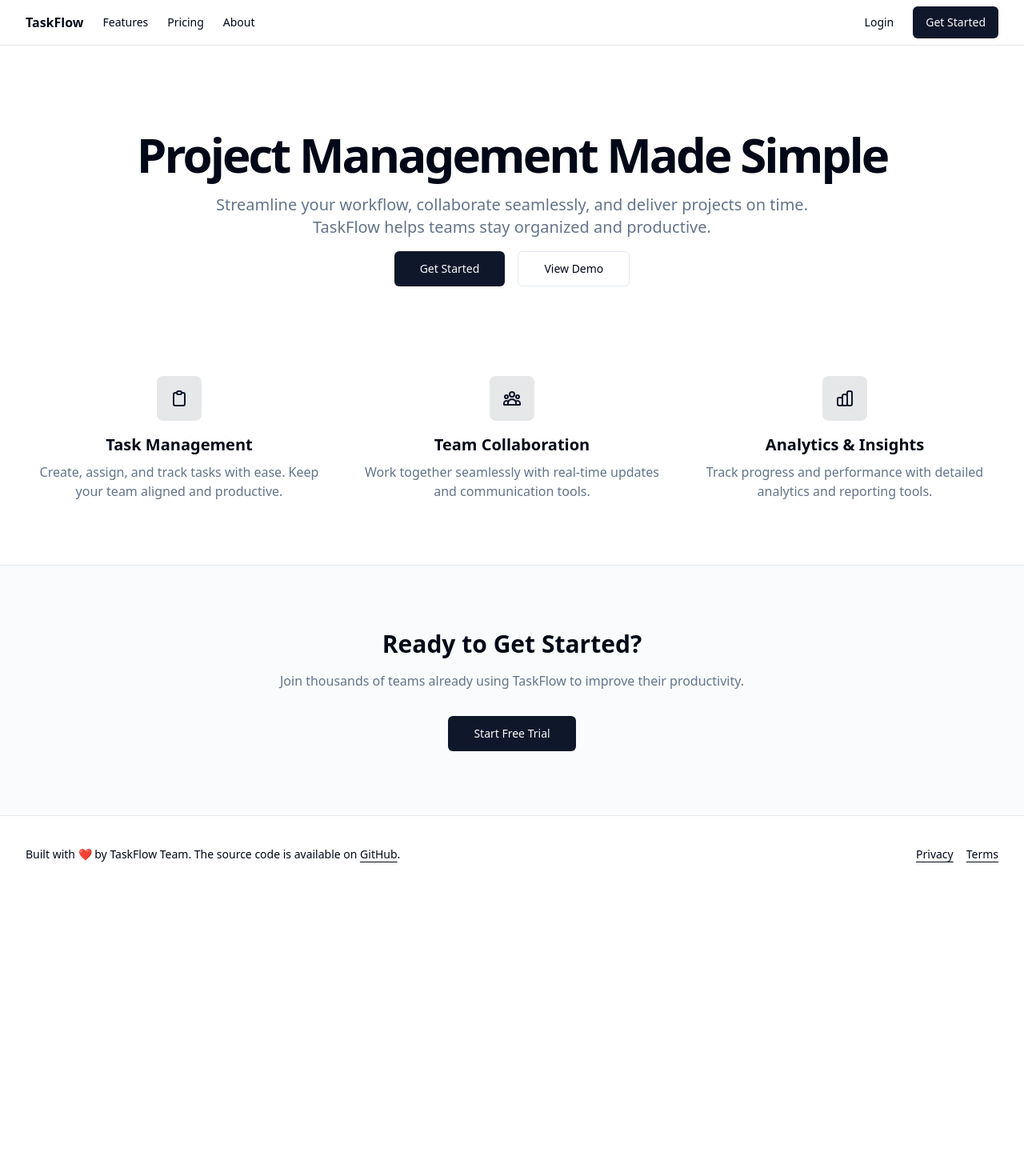
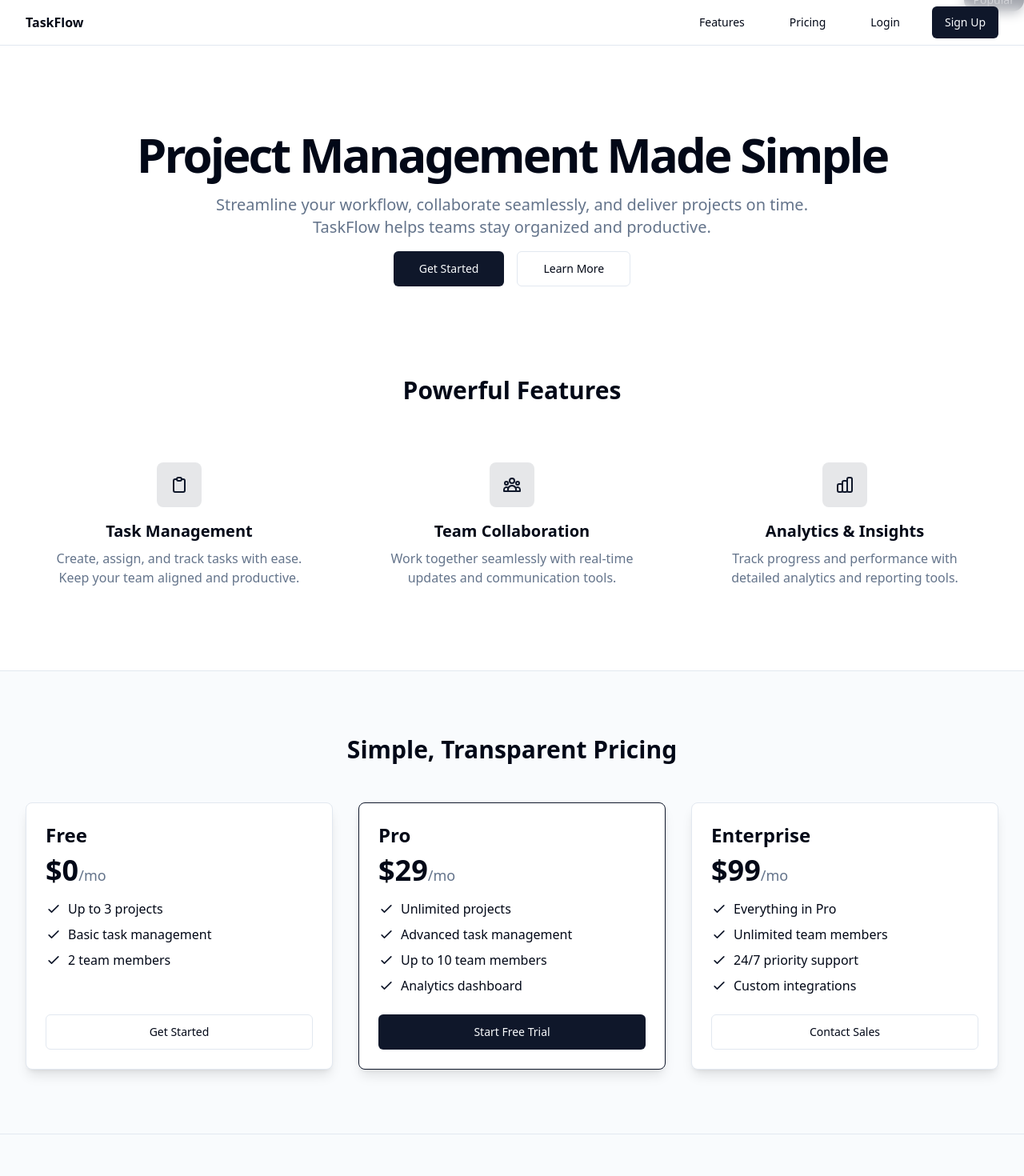
Before and after one commit to Fern-05/manage-harbor, a React (Vite) app: page / in a window 1280 px wide. Shown: the top 1470 px of the page at 80% size. Before the commit the page ends 1116 px from the top, so only its background shows below. Built offline with nearby package versions, Linux system fonts and the light colour scheme.

Commit message:
Add pricing and features sections
Implement a pricing section and a features section on the landing page. Add functionality to auto-scroll to the respective sections when the features and pricing buttons are clicked.
[skip gpt_engineer]

```diff
--- a/src/components/layout/Header.tsx
+++ b/src/components/layout/Header.tsx
@@ -1,33 +1,28 @@
 import { Button } from "@/components/ui/button";
-import { useToast } from "@/hooks/use-toast";
 import { Link } from "react-router-dom";
 
-export function Header() {
-  const { toast } = useToast();
+interface HeaderProps {
+  onFeaturesClick?: () => void;
+  onPricingClick?: () => void;
+}
 
+export function Header({ onFeaturesClick, onPricingClick }: HeaderProps) {
   return (
-    <header className="fixed top-0 w-full border-b bg-background/95 backdrop-blur supports-[backdrop-filter]:bg-background/60">
+    <header className="fixed top-0 z-50 w-full border-b bg-background/95 backdrop-blur supports-[backdrop-filter]:bg-background/60">
       <div className="container flex h-14 items-center">
-        <div className="mr-4 flex">
-          <Link to="/" className="mr-6 flex items-center space-x-2">
+        <Link to="/" className="flex items-center space-x-2">
           <span className="font-bold">TaskFlow</span>
         </Link>
-          <nav className="flex items-center space-x-6 text-sm font-medium">
-            <Link to="/features" className="transition-colors hover:text-foreground/80">Features</Link>
-            <Link to="/pricing" className="transition-colors hover:text-foreground/80">Pricing</Link>
-            <Link to="/about" className="transition-colors hover:text-foreground/80">About</Link>
-          </nav>
-        </div>
-        <div className="flex flex-1 items-center justify-end space-x-4">
-          <nav className="flex items-center space-x-2">
+        <nav className="flex flex-1 items-center justify-end space-x-6">
+          <Button variant="ghost" onClick={onFeaturesClick}>Features</Button>
+          <Button variant="ghost" onClick={onPricingClick}>Pricing</Button>
           <Button variant="ghost" asChild>
             <Link to="/login">Login</Link>
           </Button>
           <Button asChild>
-              <Link to="/signup">Get Started</Link>
+            <Link to="/signup">Sign Up</Link>
           </Button>
         </nav>
-        </div>
       </div>
     </header>
   );
--- a/src/pages/Index.tsx
+++ b/src/pages/Index.tsx
@@ -2,11 +2,20 @@ import { Button } from "@/components/ui/button";
 import { Header } from "@/components/layout/Header";
 import { Footer } from "@/components/layout/Footer";
 import { Link } from "react-router-dom";
+import { useRef } from "react";
 
 const Index = () => {
+  const featuresRef = useRef<HTMLElement>(null);
+  const pricingRef = useRef<HTMLElement>(null);
+
+  const scrollToSection = (ref: React.RefObject<HTMLElement>) => {
+    ref.current?.scrollIntoView({ behavior: "smooth" });
+  };
+
   return (
     <div className="flex min-h-screen flex-col">
-      <Header />
+      <Header onFeaturesClick={() => scrollToSection(featuresRef)}
+             onPricingClick={() => scrollToSection(pricingRef)} />
       <main className="flex-1">
         {/* Hero Section */}
         <section className="container flex flex-col items-center gap-4 pt-32 pb-8 text-center md:pt-40">
@@ -21,17 +30,18 @@ const Index = () => {
             <Button size="lg" asChild>
               <Link to="/signup">Get Started</Link>
             </Button>
-            <Button size="lg" variant="outline" asChild>
-              <Link to="/demo">View Demo</Link>
+            <Button size="lg" variant="outline" onClick={() => scrollToSection(featuresRef)}>
+              Learn More
             </Button>
           </div>
         </section>
 
         {/* Features Section */}
-        <section className="container py-20">
+        <section ref={featuresRef} className="container py-20 scroll-mt-20">
+          <h2 className="text-3xl font-bold text-center mb-12">Powerful Features</h2>
           <div className="grid gap-8 md:grid-cols-3">
-            <div className="flex flex-col items-center text-center">
-              <div className="mb-4 rounded-lg bg-primary/10 p-4">
+            <div className="flex flex-col items-center text-center group hover:bg-accent p-6 rounded-lg transition-colors">
+              <div className="mb-4 rounded-lg bg-primary/10 p-4 group-hover:bg-primary/20 transition-colors">
                 <svg
                   className="h-6 w-6 text-primary"
                   fill="none"
@@ -51,8 +61,8 @@ const Index = () => {
                 Create, assign, and track tasks with ease. Keep your team aligned and productive.
               </p>
             </div>
-            <div className="flex flex-col items-center text-center">
-              <div className="mb-4 rounded-lg bg-primary/10 p-4">
+            <div className="flex flex-col items-center text-center group hover:bg-accent p-6 rounded-lg transition-colors">
+              <div className="mb-4 rounded-lg bg-primary/10 p-4 group-hover:bg-primary/20 transition-colors">
                 <svg
                   className="h-6 w-6 text-primary"
                   fill="none"
@@ -72,8 +82,8 @@ const Index = () => {
                 Work together seamlessly with real-time updates and communication tools.
               </p>
             </div>
-            <div className="flex flex-col items-center text-center">
-              <div className="mb-4 rounded-lg bg-primary/10 p-4">
+            <div className="flex flex-col items-center text-center group hover:bg-accent p-6 rounded-lg transition-colors">
+              <div className="mb-4 rounded-lg bg-primary/10 p-4 group-hover:bg-primary/20 transition-colors">
                 <svg
                   className="h-6 w-6 text-primary"
                   fill="none"
@@ -92,6 +102,116 @@ const Index = () => {
               <p className="text-muted-foreground">
                 Track progress and performance with detailed analytics and reporting tools.
               </p>
+            </div>
+          </div>
+        </section>
+
+        {/* Pricing Section */}
+        <section ref={pricingRef} className="border-t bg-muted/40 py-20 scroll-mt-20">
+          <div className="container">
+            <h2 className="text-3xl font-bold text-center mb-12">Simple, Transparent Pricing</h2>
+            <div className="grid gap-8 md:grid-cols-3">
+              {/* Free Plan */}
+              <div className="flex flex-col p-6 bg-background rounded-lg shadow-lg border transition-transform hover:scale-105">
+                <h3 className="text-2xl font-bold mb-2">Free</h3>
+                <div className="text-4xl font-bold mb-4">$0<span className="text-lg font-normal text-muted-foreground">/mo</span></div>
+                <ul className="mb-6 flex-1 space-y-2">
+                  <li className="flex items-center gap-2">
+                    <svg className="h-5 w-5 text-primary" fill="none" stroke="currentColor" viewBox="0 0 24 24">
+                      <path strokeLinecap="round" strokeLinejoin="round" strokeWidth={2} d="M5 13l4 4L19 7" />
+                    </svg>
+                    Up to 3 projects
+                  </li>
+                  <li className="flex items-center gap-2">
+                    <svg className="h-5 w-5 text-primary" fill="none" stroke="currentColor" viewBox="0 0 24 24">
+                      <path strokeLinecap="round" strokeLinejoin="round" strokeWidth={2} d="M5 13l4 4L19 7" />
+                    </svg>
+                    Basic task management
+                  </li>
+                  <li className="flex items-center gap-2">
+                    <svg className="h-5 w-5 text-primary" fill="none" stroke="currentColor" viewBox="0 0 24 24">
+                      <path strokeLinecap="round" strokeLinejoin="round" strokeWidth={2} d="M5 13l4 4L19 7" />
+                    </svg>
+                    2 team members
+                  </li>
+                </ul>
+                <Button size="lg" variant="outline" asChild>
+                  <Link to="/signup">Get Started</Link>
+                </Button>
+              </div>
+
+              {/* Pro Plan */}
+              <div className="flex flex-col p-6 bg-background rounded-lg shadow-lg border border-primary transition-transform hover:scale-105">
+                <div className="absolute top-0 right-0 -translate-y-1/2 px-3 py-1 bg-primary text-primary-foreground text-sm font-medium rounded-full">
+                  Popular
+                </div>
+                <h3 className="text-2xl font-bold mb-2">Pro</h3>
+                <div className="text-4xl font-bold mb-4">$29<span className="text-lg font-normal text-muted-foreground">/mo</span></div>
+                <ul className="mb-6 flex-1 space-y-2">
+                  <li className="flex items-center gap-2">
+                    <svg className="h-5 w-5 text-primary" fill="none" stroke="currentColor" viewBox="0 0 24 24">
+                      <path strokeLinecap="round" strokeLinejoin="round" strokeWidth={2} d="M5 13l4 4L19 7" />
+                    </svg>
+                    Unlimited projects
+                  </li>
+                  <li className="flex items-center gap-2">
+                    <svg className="h-5 w-5 text-primary" fill="none" stroke="currentColor" viewBox="0 0 24 24">
+                      <path strokeLinecap="round" strokeLinejoin="round" strokeWidth={2} d="M5 13l4 4L19 7" />
+                    </svg>
+                    Advanced task management
+                  </li>
+                  <li className="flex items-center gap-2">
+                    <svg className="h-5 w-5 text-primary" fill="none" stroke="currentColor" viewBox="0 0 24 24">
+                      <path strokeLinecap="round" strokeLinejoin="round" strokeWidth={2} d="M5 13l4 4L19 7" />
+                    </svg>
+                    Up to 10 team members
+                  </li>
+                  <li className="flex items-center gap-2">
+                    <svg className="h-5 w-5 text-primary" fill="none" stroke="currentColor" viewBox="0 0 24 24">
+                      <path strokeLinecap="round" strokeLinejoin="round" strokeWidth={2} d="M5 13l4 4L19 7" />
+                    </svg>
+                    Analytics dashboard
+                  </li>
+                </ul>
+                <Button size="lg" asChild>
+                  <Link to="/signup">Start Free Trial</Link>
+                </Button>
+              </div>
+
+              {/* Enterprise Plan */}
+              <div className="flex flex-col p-6 bg-background rounded-lg shadow-lg border transition-transform hover:scale-105">
+                <h3 className="text-2xl font-bold mb-2">Enterprise</h3>
+                <div className="text-4xl font-bold mb-4">$99<span className="text-lg font-normal text-muted-foreground">/mo</span></div>
+                <ul className="mb-6 flex-1 space-y-2">
+                  <li className="flex items-center gap-2">
+                    <svg className="h-5 w-5 text-primary" fill="none" stroke="currentColor" viewBox="0 0 24 24">
+                      <path strokeLinecap="round" strokeLinejoin="round" strokeWidth={2} d="M5 13l4 4L19 7" />
+                    </svg>
+                    Everything in Pro
+                  </li>
+                  <li className="flex items-center gap-2">
+                    <svg className="h-5 w-5 text-primary" fill="none" stroke="currentColor" viewBox="0 0 24 24">
+                      <path strokeLinecap="round" strokeLinejoin="round" strokeWidth={2} d="M5 13l4 4L19 7" />
+                    </svg>
+                    Unlimited team members
+                  </li>
+                  <li className="flex items-center gap-2">
+                    <svg className="h-5 w-5 text-primary" fill="none" stroke="currentColor" viewBox="0 0 24 24">
+                      <path strokeLinecap="round" strokeLinejoin="round" strokeWidth={2} d="M5 13l4 4L19 7" />
+                    </svg>
+                    24/7 priority support
+                  </li>
+                  <li className="flex items-center gap-2">
+                    <svg className="h-5 w-5 text-primary" fill="none" stroke="currentColor" viewBox="0 0 24 24">
+                      <path strokeLinecap="round" strokeLinejoin="round" strokeWidth={2} d="M5 13l4 4L19 7" />
+                    </svg>
+                    Custom integrations
+                  </li>
+                </ul>
+                <Button size="lg" variant="outline" asChild>
+                  <Link to="/contact">Contact Sales</Link>
+                </Button>
+              </div>
             </div>
           </div>
         </section>
```
Lines whose indentation alone changed are shown as unchanged.
